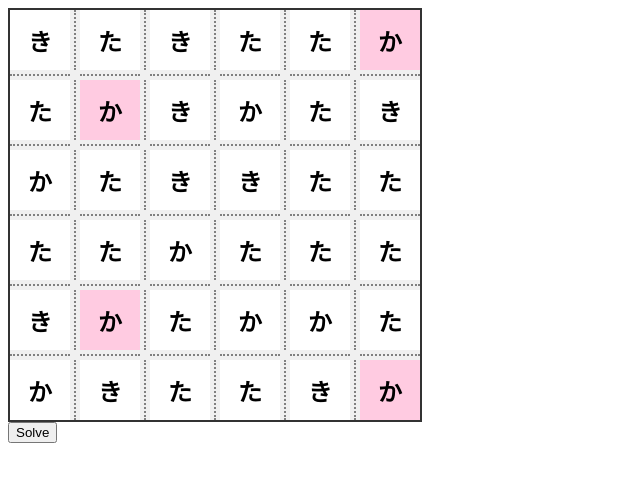
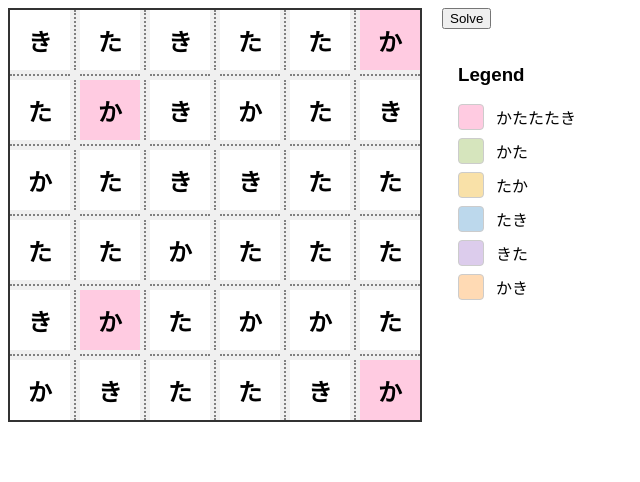
Before and after one commit to kohsuke/katatataki, a React (Vite) app: page / in a window 1280 px wide. Shown: the top 482 px of the page, without its empty margins (0-640 px from the left). Built offline with nearby package versions, Linux system fonts and the light colour scheme.

Commit message:
Added a legend to show colors

```diff
--- a/src/components/Board.css
+++ b/src/components/Board.css
@@ -1,3 +1,8 @@
+.puzzle-layout {
+  display: flex;
+  gap: 20px;
+}
+
 .puzzle-board {
   --size: 60px;
 
@@ -41,9 +46,9 @@
   cursor: pointer;
 }
 
-.phrase.かたたたき { background-color: #ffcbe1 }
-.phrase.かた { background-color: #d6e5bd }
-.phrase.たか { background-color: #f9e1a8 }
-.phrase.たき { background-color: #bcd8ec }
-.phrase.きた { background-color: #dcccec }
-.phrase.かき { background-color: #ffdab4 }
+.color-かたたたき { background-color: #ffcbe1 }
+.color-かた { background-color: #d6e5bd }
+.color-たか { background-color: #f9e1a8 }
+.color-たき { background-color: #bcd8ec }
+.color-きた { background-color: #dcccec }
+.color-かき { background-color: #ffdab4 }
--- a/src/components/Board.tsx
+++ b/src/components/Board.tsx
@@ -2,6 +2,7 @@ import React,{useState,useEffect} from 'react';
 import './Board.css';
 import Game from '../game/Game.tsx';
 import ActionButton from './button.tsx';
+import Legend from "./Legend.tsx";
 
 export default function Board({ game }: { game: Game }) {
   // bridge the mutable world of game engine with the React world by using the dummy 'tick' as the sole state
@@ -17,7 +18,7 @@ export default function Board({ game }: { game: Game }) {
   } as React.CSSProperties;
 
   return (
-    <>
+    <div className="puzzle-layout">
       <div className="puzzle-board" style={gridStyle}>
         {(()=> {
           const elements = [];
@@ -33,7 +34,7 @@ export default function Board({ game }: { game: Game }) {
                 const cell = game.cells[x][y];
                 // not sure why, but this only works if data-version={tick} is there. that must be somehow
                 // forcing a redraw
-                elements.push(<div key={`${r}-${c}`} data-version={tick} className={`cell phrase ${cell.phrase?.name}`} onClick={()=>cell.click()}>
+                elements.push(<div key={`${r}-${c}`} data-version={tick} className={`cell color-${cell.phrase?.name}`} onClick={()=>cell.click()}>
                   {cell.render()}
                 </div>);
               } else if (isRowEven && !isColEven) {
@@ -48,7 +49,10 @@ export default function Board({ game }: { game: Game }) {
           return elements;
           })()}
       </div>
-      <ActionButton label="Solve" onAction={() => {game.cells[0][0].click()}} />
-    </>
+      <div>
+        <ActionButton label="Solve" onAction={() => {game.cells[0][0].click()}} />
+        <Legend />
+      </div>
+    </div>
   );
 };
--- /dev/null
+++ b/src/components/Legend.css
@@ -0,0 +1,27 @@
+.game-legend {
+  padding: 1rem;
+  background: white;
+  font-family: sans-serif;
+}
+
+.game-legend UL {
+  list-style: none;
+  padding: 0;
+  margin: 0;
+  display: flex;
+  flex-direction: column;
+  gap: 8px; /* Space between items */
+}
+
+.game-legend UL LI {
+  display: flex;
+  align-items: center;
+  gap: 12px;
+}
+
+.swatch {
+  width: 24px;
+  height: 24px;
+  border: 1px solid #ccc;
+  border-radius: 4px; /* Optional: slightly rounded corners */
+}
--- /dev/null
+++ b/src/components/Legend.tsx
@@ -0,0 +1,20 @@
+import Phrase from "../game/Phrase.tsx";
+import './Legend.css';
+
+export default function Legend() {
+  return (
+    <aside className="game-legend">
+      <h3>Legend</h3>
+      <ul>
+        {(() => {
+          return Phrase.ALL.map((p) => {
+            return <li>
+              <span className={`swatch color-${p.name}`}></span>
+              <span className="label">{p.name}</span>
+            </li>
+          })
+        })()}
+      </ul>
+    </aside>
+  );
+}
--- a/src/game/Phrase.tsx
+++ b/src/game/Phrase.tsx
@@ -6,6 +6,8 @@ export default class Phrase {
   public static readonly きた = new Phrase("きた");
   public static readonly かき = new Phrase("かき");
 
+  public static readonly ALL = [Phrase.かたたたき, Phrase.かた, Phrase.たか, Phrase.たき, Phrase.きた, Phrase.かき]
+
   public readonly name: string;
 
   private constructor(name: string) {
```
